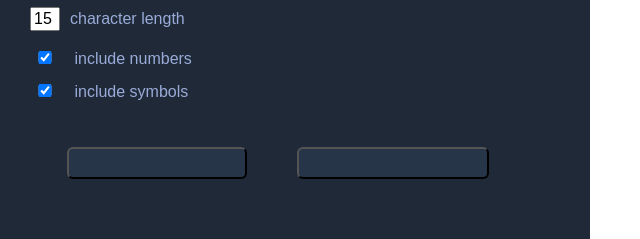
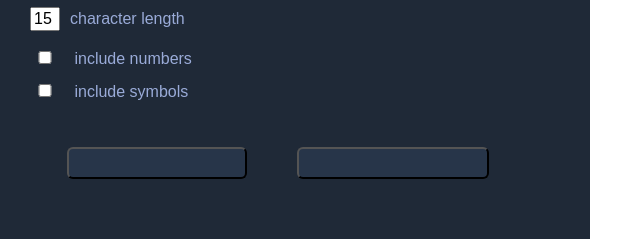
Before and after one commit to PongRVA/passwordGenerator1, a plain HTML site: page index.html in a window 1280 px wide. Shown: the part 253-492 px from the top of the page, 0-640 px from the left. Drawn offline with nearby package versions, Linux system fonts and the light colour scheme.

Commit message:
Update index.html

```diff
--- a/index.html
+++ b/index.html
@@ -1,6 +1,5 @@
 <html>
     <head><link rel="stylesheet" href="https://cdnjs.cloudflare.com/ajax/libs/normalize/8.0.1/normalize.css">
-
     <link rel="stylesheet" href="index.css">
 
 
@@ -13,9 +12,9 @@
         <button id="generate-btn" onclick="generatePW()">Generate passwords</button>
         <input id = "pw-length-el" value=15>character length</input>
         <br>
-        <input type="checkbox" onclick="checkNumbers()" name="numbers" id="numbers-el" checked>
+        <input type="checkbox" onclick="checkNumbers()" name="numbers" id="numbers-el">
         <label for="numbers">include numbers</label><br>
-        <input type="checkbox" onclick="checkSymbols()" name="symbols" id="symbols-el" checked>
+        <input type="checkbox" onclick="checkSymbols()" name="symbols" id="symbols-el">
         <label for="symbols">include symbols</label><br>
 
 
```
